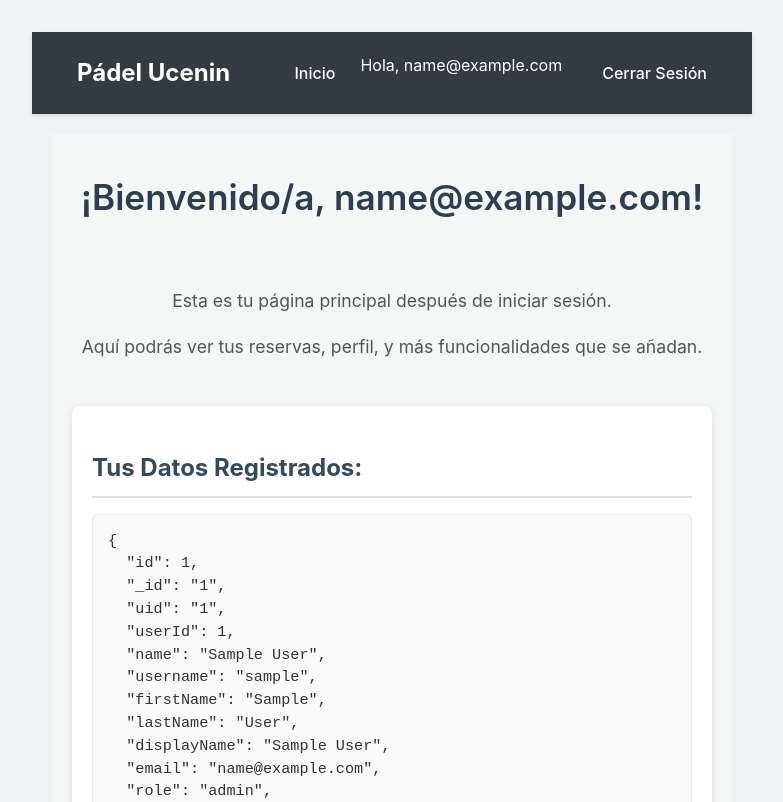
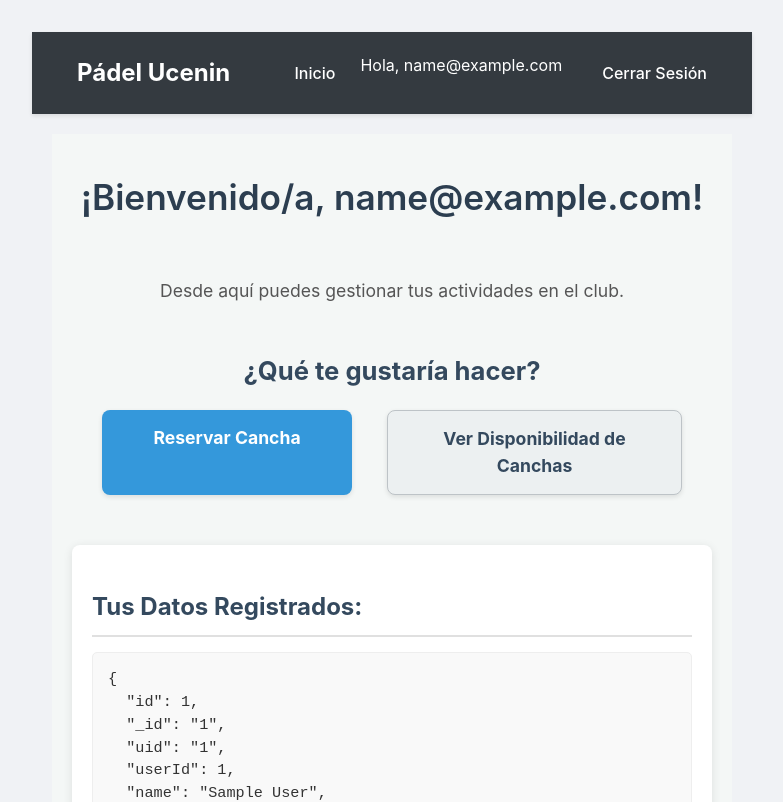
Before and after one commit to elpablii/Canchas-Padel-Ingeso-LosBugMaker, a React (Vite) app in the folder CanchasPadelIngesoLosBugMaker/frontend/: page /user-home in a window 1280 px wide. Shown: the top 802 px of the page, without its empty margins (248-1031 px from the left). Built offline with nearby package versions, Linux system fonts and the light colour scheme; sample sign-in values are in the browser's storage.

Commit message:
nuevos botones en la página principal del usuario al iniciar sesión
Puse los botones de reservar cancha y ver disponibilidad de cancha

```diff
--- a/CanchasPadelIngesoLosBugMaker/frontend/src/pages/UserHomePage.css
+++ b/CanchasPadelIngesoLosBugMaker/frontend/src/pages/UserHomePage.css
@@ -12,57 +12,114 @@
 
 .user-homepage-header {
   text-align: center;
-  margin-bottom: 30px;
+  margin-bottom: 20px; /* Reducido un poco el margen */
   color: #333;
 }
 
 .user-homepage-header h1 {
-  font-size: 2.2em; /* Tamaño del título principal */
+  font-size: 2.2em;
   font-weight: 600;
-  color: #2c3e50; /* Un color oscuro pero no negro puro */
+  color: #2c3e50;
 }
 
 .user-homepage-content p {
-  font-size: 1.1em; /* Tamaño del texto de párrafo */
-  color: #555; /* Un gris oscuro para el texto */
+  font-size: 1.1em;
+  color: #555;
   line-height: 1.6;
-  margin-bottom: 15px;
+  margin-bottom: 25px; /* Aumentado un poco el margen */
+  text-align: center;
+}
+
+/* Nueva sección para los botones de acción */
+.user-actions-section {
+  text-align: center;
+  margin-bottom: 30px;
+  width: 100%;
+  max-width: 600px;
+}
+
+.user-actions-section h2 {
+  font-size: 1.6em;
+  color: #34495e;
+  margin-bottom: 20px;
+}
+
+.action-buttons-container {
+  display: flex;
+  flex-direction: column; /* Apila los botones en móviles */
+  gap: 15px; /* Espacio entre botones */
+}
+
+.action-button {
+  display: block; /* Hace que el Link ocupe todo el ancho disponible */
+  padding: 15px 25px;
+  font-size: 1.1em;
+  font-weight: bold;
+  text-decoration: none;
+  border-radius: 8px; /* Bordes más redondeados */
+  cursor: pointer;
+  transition: background-color 0.3s ease, transform 0.2s ease, box-shadow 0.3s ease;
+  text-align: center;
+  box-shadow: 0 2px 5px rgba(0,0,0,0.1);
+}
+
+.action-button.primary-action {
+  background-color: #3498db; /* Un azul atractivo */
+  color: white;
+}
+
+.action-button.primary-action:hover {
+  background-color: #2980b9;
+  transform: translateY(-2px);
+  box-shadow: 0 4px 8px rgba(0,0,0,0.15);
+}
+
+.action-button.secondary-action {
+  background-color: #ecf0f1; /* Un gris claro */
+  color: #34495e; /* Texto oscuro para contraste */
+  border: 1px solid #bdc3c7; /* Un borde sutil */
+}
+
+.action-button.secondary-action:hover {
+  background-color: #dde1e2;
+  transform: translateY(-2px);
+  box-shadow: 0 4px 8px rgba(0,0,0,0.1);
 }
 
 .user-data-section {
-  margin-top: 30px;
+  margin-top: 20px; /* Ajustado el margen */
   margin-bottom: 30px;
   padding: 20px;
-  background-color: #ffffff; /* Fondo blanco para la sección de datos */
+  background-color: #ffffff;
   border-radius: 8px;
-  box-shadow: 0 2px 10px rgba(0, 0, 0, 0.1); /* Una sombra sutil */
+  box-shadow: 0 2px 10px rgba(0, 0, 0, 0.1);
   width: 100%;
-  max-width: 600px; /* Ancho máximo para la sección de datos */
+  max-width: 600px;
   text-align: left;
 }
 
 .user-data-section h3 {
   font-size: 1.5em;
-  color: #34495e; /* Un color azulado/grisáceo para el subtítulo */
+  color: #34495e;
   margin-bottom: 15px;
-  border-bottom: 2px solid #e0e0e0; /* Línea divisoria sutil */
+  border-bottom: 2px solid #e0e0e0;
   padding-bottom: 10px;
 }
 
 .user-data-json {
-  background: #f9f9f9; /* Fondo ligeramente gris para el bloque de código JSON */
+  background: #f9f9f9;
   border: 1px solid #eee;
   padding: 15px;
   border-radius: 5px;
-  font-family: 'Courier New', Courier, monospace; /* Fuente monoespaciada para el JSON */
+  font-family: 'Courier New', Courier, monospace;
   font-size: 0.95em;
-  white-space: pre-wrap; /* Para que el JSON respete los saltos de línea y espacios */
-  word-wrap: break-word; /* Para que las líneas largas se corten */
+  white-space: pre-wrap;
+  word-wrap: break-word;
   color: #333;
 }
 
 .logout-button {
-  background-color: #e74c3c; /* Un color rojo para el botón de logout */
+  background-color: #e74c3c;
   color: white;
   border: none;
   padding: 12px 25px;
@@ -75,8 +132,18 @@
 }
 
 .logout-button:hover {
-  background-color: #c0392b; /* Un rojo más oscuro al pasar el mouse */
-  transform: translateY(-2px); /* Efecto de elevación sutil */
+  background-color: #c0392b;
+  transform: translateY(-2px);
 }
 
-/* Puedes añadir más estilos para otros elementos como tarjetas de reservas, etc. */
+/* Media query para pantallas más grandes (ej. escritorio) */
+@media (min-width: 600px) {
+  .action-buttons-container {
+    flex-direction: row; /* Botones en línea en pantallas más grandes */
+    justify-content: center; /* Centra los botones en la fila */
+  }
+  .action-button {
+    margin: 0 10px; /* Añade espacio horizontal entre botones en modo fila */
+    min-width: 200px; /* Un ancho mínimo para que se vean bien */
+  }
+}
--- a/CanchasPadelIngesoLosBugMaker/frontend/src/pages/UserHomePage.jsx
+++ b/CanchasPadelIngesoLosBugMaker/frontend/src/pages/UserHomePage.jsx
@@ -1,7 +1,7 @@
 // frontend/src/pages/UserHomePage.jsx
 import React from 'react';
 import { useAuth } from '../context/AuthContext';
-import { useNavigate } from 'react-router-dom';
+import { Link, useNavigate } from 'react-router-dom'; // Importa Link
 import './UserHomePage.css'; // Importa el archivo CSS
 
 function UserHomePage() {
@@ -14,8 +14,13 @@ function UserHomePage() {
   };
 
   if (!user) {
-    // Considera un componente de carga más elaborado o una redirección si es necesario
-    // Esto también podría manejarse con el ProtectedRoute más efectivamente
+    // Esto no debería pasar si tienes rutas protegidas, pero es una salvaguarda
+    // Opcionalmente, podrías redirigir al login aquí si no hay usuario
+    // useEffect(() => {
+    //   if (!user) {
+    //     navigate('/login');
+    //   }
+    // }, [user, navigate]);
     return <p>Cargando datos del usuario o no estás autenticado...</p>;
   }
 
@@ -26,8 +31,20 @@ function UserHomePage() {
       </header>
 
       <section className="user-homepage-content">
-        <p>Esta es tu página principal después de iniciar sesión.</p>
-        <p>Aquí podrás ver tus reservas, perfil, y más funcionalidades que se añadan.</p>
+        <p>Desde aquí puedes gestionar tus actividades en el club.</p>
+      </section>
+
+      {/* Sección de Acciones Principales */}
+      <section className="user-actions-section">
+        <h2>¿Qué te gustaría hacer?</h2>
+        <div className="action-buttons-container">
+          <Link to="/reservar-cancha" className="action-button primary-action">
+            Reservar Cancha
+          </Link>
+          <Link to="/disponibilidad-canchas" className="action-button secondary-action">
+            Ver Disponibilidad de Canchas
+          </Link>
+        </div>
       </section>
 
       <section className="user-data-section">
```
